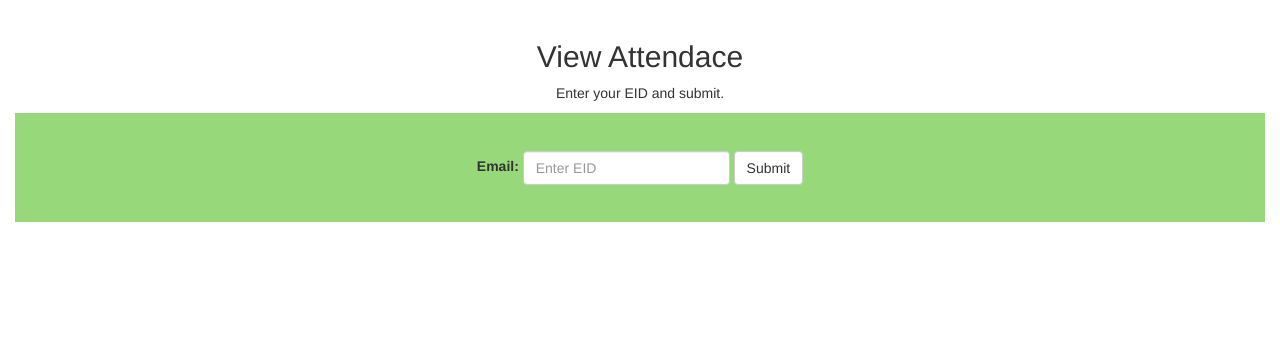
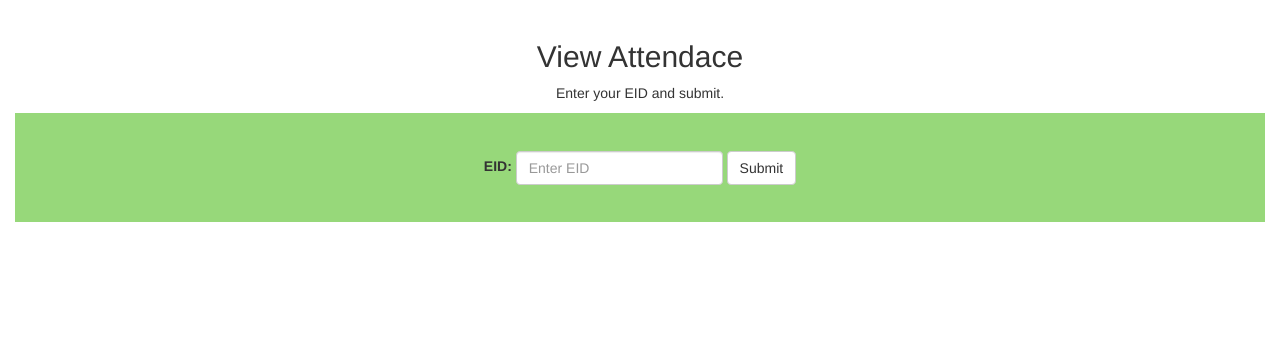
Before and after one commit to csedeepakyadav/Employee-or-Student-Attendance-Management-System-in-PHP-and-MYSQL, a PHP site: page /viewattendanceuser.php in a window 1280 px wide. Shown: the part 52-393 px from the top of the page. Run offline with PHP 8.4, Linux system fonts and the light colour scheme.

Commit message:
Update viewattendanceuser.php

```diff
--- a/viewattendanceuser.php
+++ b/viewattendanceuser.php
@@ -11,7 +11,7 @@
 
   <form class="form-inline" action="" method="post">
     <div class="form-group">
-      <label for="email">Email:</label>
+      <label for="email">EID:</label>
       <input type="text" class="form-control" name="id" placeholder="Enter EID" required>
     </div>
     <button type="submit" class="btn btn-default">Submit</button>
```
